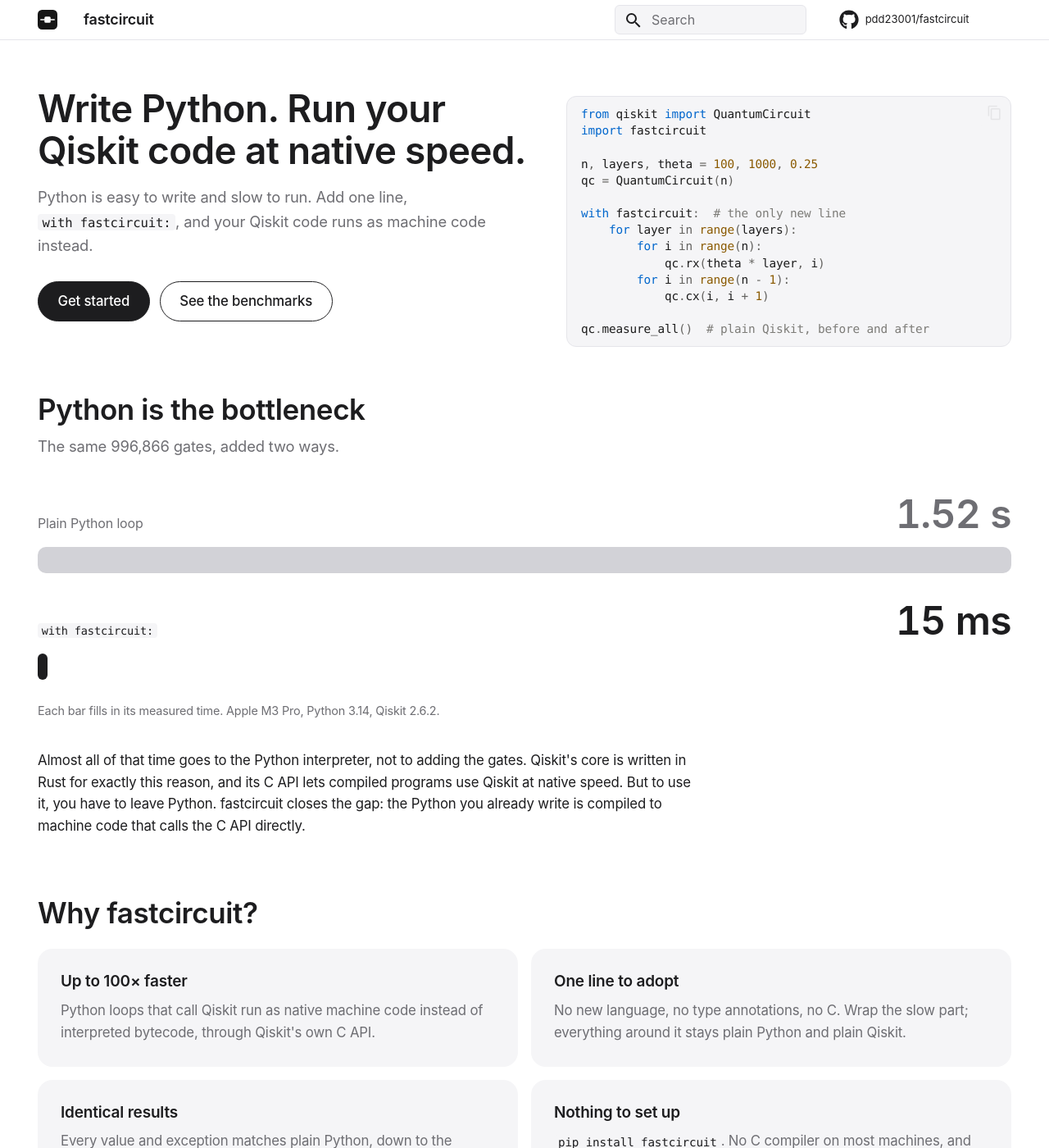
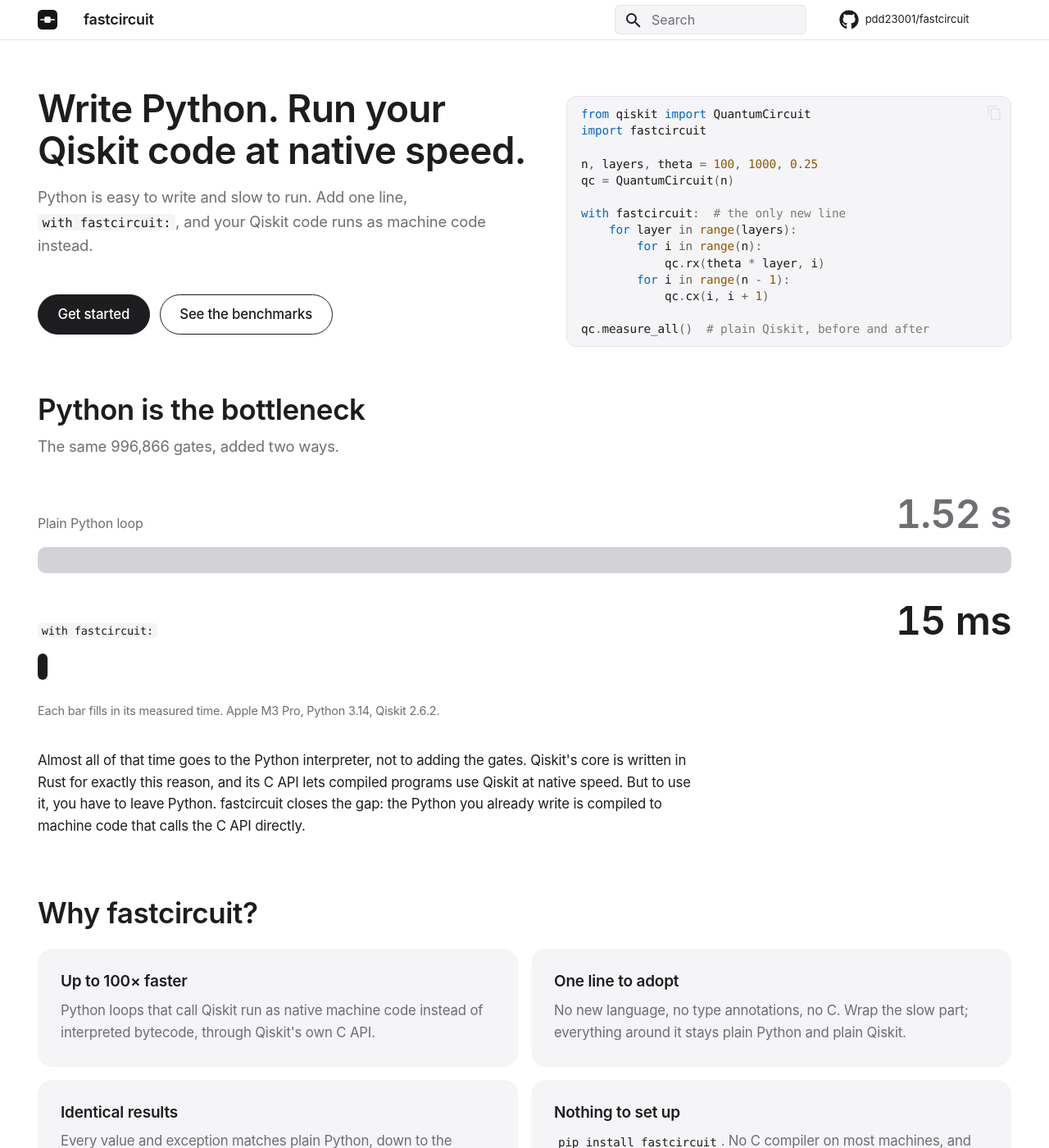
Before and after one commit to pdd23001/fastcircuit, an MkDocs documentation site: the page built from docs/index.md, in a window 1280 px wide and 1400 px high. Shown: the whole window at 82% size. Built offline with MkDocs 1.6.1 and Material for MkDocs 9.7.7, drawn with Linux system fonts in a browser that asks for light colours; comment, search, counter and statistics services are not loaded.

Commit message:
Docs: more space above the hero buttons

```diff
--- a/docs/assets/extra.css
+++ b/docs/assets/extra.css
@@ -280,7 +280,7 @@ body {
   font-size: 0.92rem;
   line-height: 1.6;
   max-width: 30rem;
-  margin: 0 0 1.4rem;
+  margin: 0 0 2.2rem;
 }
 .md-typeset .fc-actions {
   display: flex;
```
